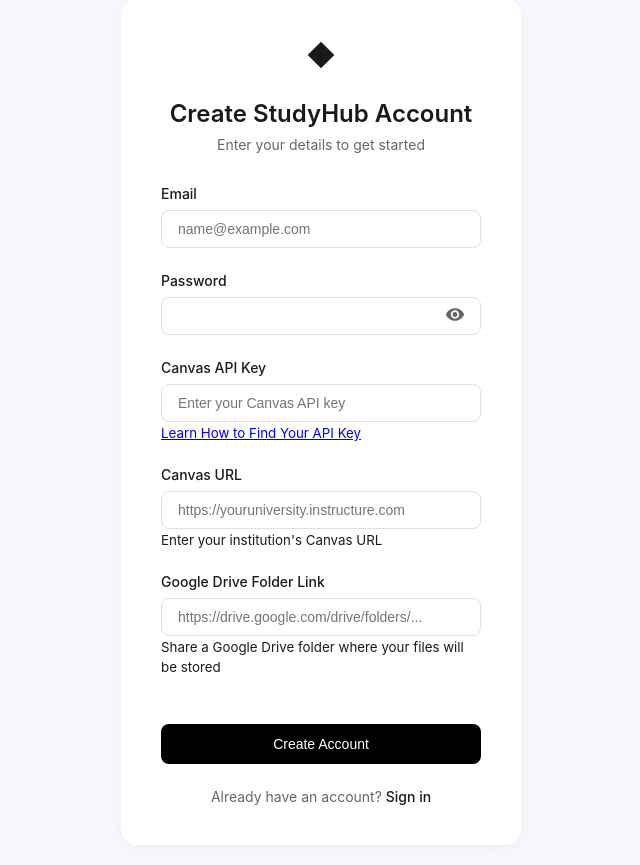
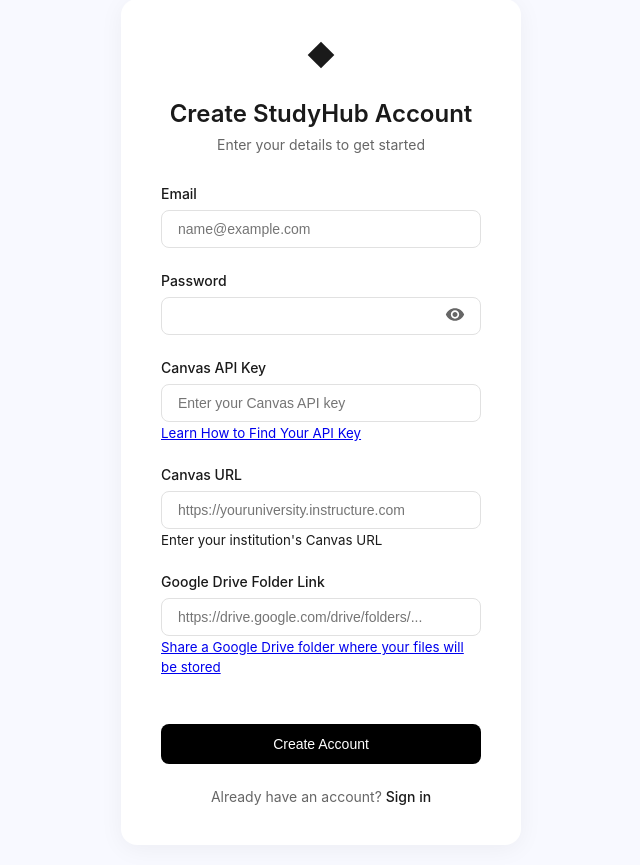
Before and after one commit to Willfwalker/StudyHub, a Flask app: page /register in a window 1280 px wide. Shown: the part 21-886 px from the top of the page, without its empty margins (319-959 px from the left). Run offline with Flask 3, Linux system fonts and the light colour scheme; some libraries are stand-ins or nearby versions.

Commit message:
updated register page

```diff
--- a/templates/register.html
+++ b/templates/register.html
@@ -73,7 +73,9 @@
                     <label for="googleFolderLink">Google Drive Folder Link</label>
                     <input type="url" id="googleFolderLink" name="googleFolderLink"
                            placeholder="https://drive.google.com/drive/folders/..." required>
-                    <small class="help-text">Share a Google Drive folder where your files will be stored</small>
+                    <small class="help-text">
+                        <a href="https://www.youtube.com/watch?v=O8zrGXEnzdY" target="_blank">Share a Google Drive folder where your files will be stored</a>
+                    </small>
                 </div>
 
                 <button type="button" id="registerButton" class="login-button">Create Account</button>
```
Also changed, not shown: 1 other file.
